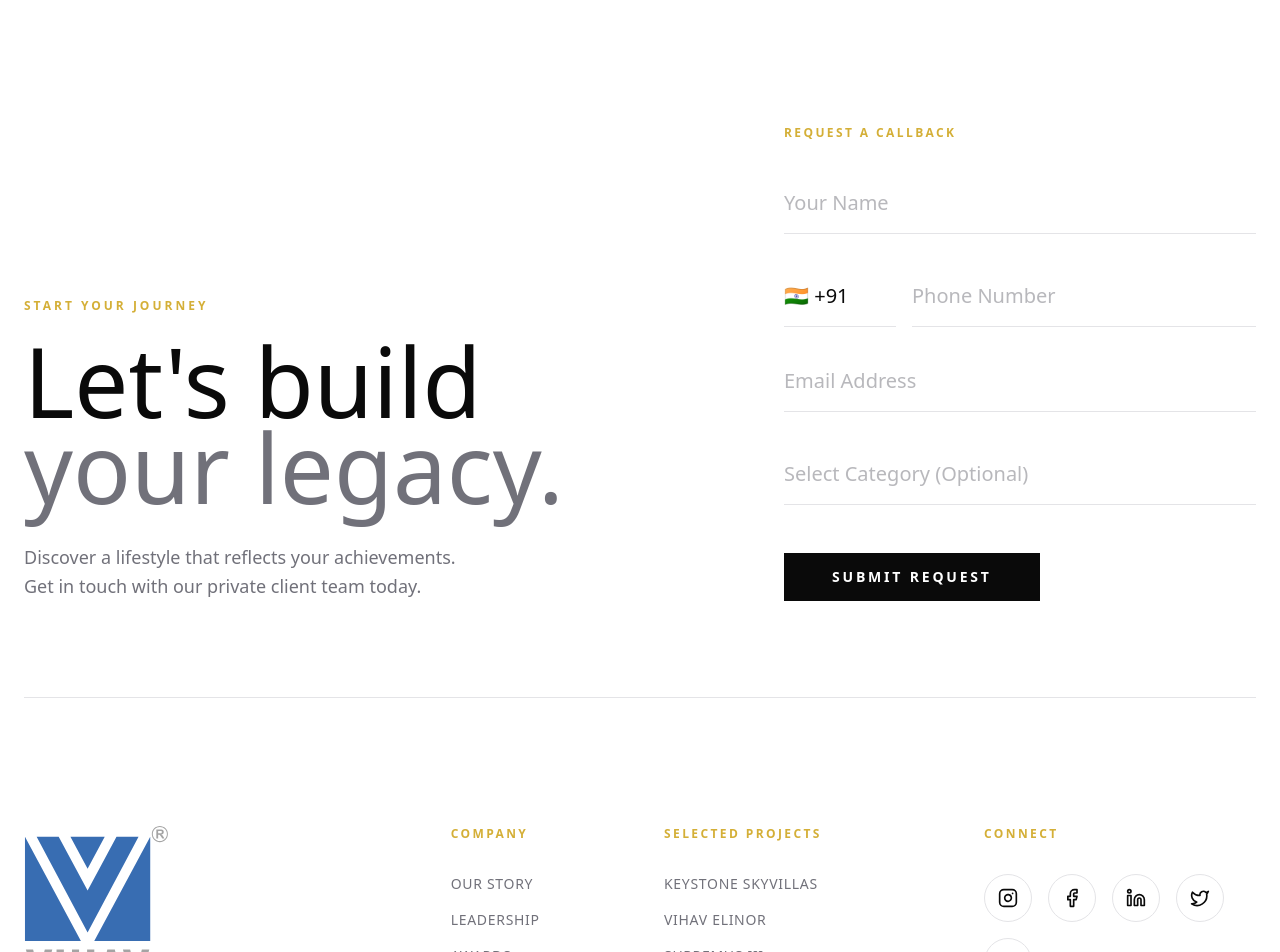
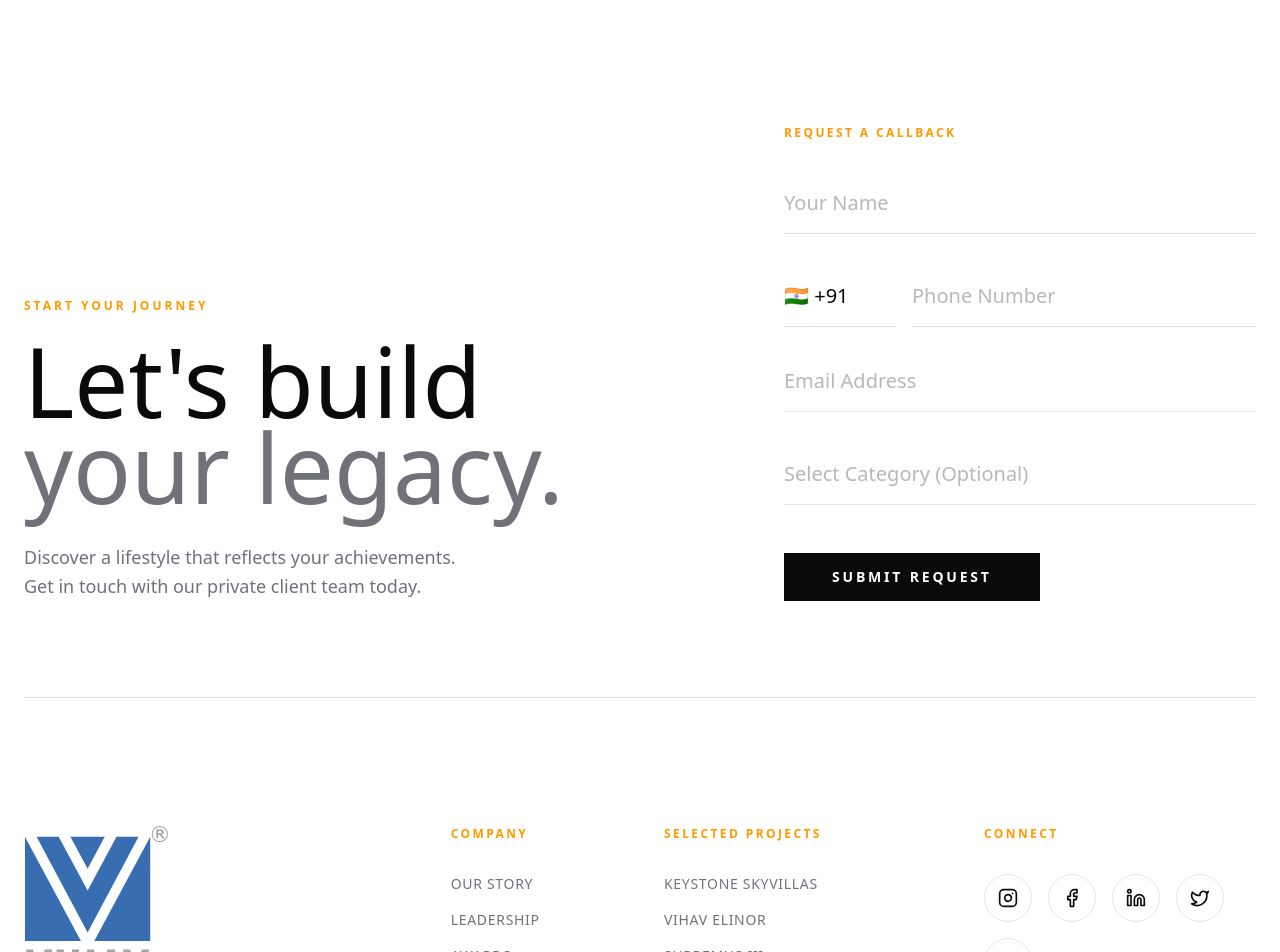
Before and after one commit to vihavdigital/vihav, a Next.js app: page /awards in a window 1280 px wide. Shown: the part 1680-2632 px from the top of the page. Built offline with nearby package versions, Linux system fonts and the light colour scheme; a web font is replaced by a local one.

Commit message:
accessibility

```diff
--- a/app/page.js
+++ b/app/page.js
@@ -35,6 +35,7 @@ export default function Home() {
 
           <div className="mb-10 min-h-[120px]">
             <TextReveal
+              as="h2"
               text="Designing spaces that transcend time."
               className="justify-center font-serif text-4xl md:text-6xl lg:text-7xl leading-tight text-foreground"
             />
@@ -179,8 +180,9 @@ export default function Home() {
           <div className="grid grid-cols-1 lg:grid-cols-2 gap-20 items-start">
             {/* Sticky Left Content */}
             <div className="lg:sticky lg:top-32 h-fit">
-              <h2 className="text-gold-400 uppercase tracking-[0.25em] text-xs font-bold mb-6 block">Our Philosophy</h2>
+              <span className="text-gold-400 uppercase tracking-[0.25em] text-xs font-bold mb-6 block">Our Philosophy</span>
               <TextReveal
+                as="h2"
                 text="Perfection is not an act, but a habit."
                 className="font-serif text-5xl md:text-7xl text-foreground mb-12 leading-none"
               />
--- a/components/home/Hero.js
+++ b/components/home/Hero.js
@@ -56,6 +56,7 @@ export default function Hero() {
                             className="w-full h-full object-cover transform scale-105"
                         >
                             <source src={SLIDES[currentSlide].src} type={SLIDES[currentSlide].src.endsWith('.webm') ? "video/webm" : "video/mp4"} />
+                            <track kind="captions" src="/captions/en.vtt" srcLang="en" label="English" default />
                         </video>
                     ) : (
                         <img
--- a/components/layout/Footer.js
+++ b/components/layout/Footer.js
@@ -15,7 +15,7 @@ export default function Footer() {
                 {/* 1. Giant CTA & Form Section */}
                 <div className="grid grid-cols-1 lg:grid-cols-2 gap-16 lg:gap-24 mb-32 border-b border-border pb-24 items-end">
                     <div>
-                        <span className="text-gold-400 uppercase tracking-[0.25em] text-xs font-bold mb-6 block">Start Your Journey</span>
+                        <span className="text-amber-500 uppercase tracking-[0.25em] text-xs font-bold mb-6 block">Start Your Journey</span>
                         <h2 className="text-5xl md:text-7xl lg:text-8xl font-serif leading-[0.9] text-foreground mb-8">
                             Let&apos;s build<br />
                             <span className="text-muted-foreground">your legacy.</span>
@@ -26,7 +26,7 @@ export default function Footer() {
                     </div>
 
                     <div className="w-full md:pl-12 lg:pl-24">
-                        <h3 className="text-gold-400 uppercase tracking-[0.2em] text-xs font-bold mb-8">Request a Callback</h3>
+                        <h3 className="text-amber-500 uppercase tracking-[0.2em] text-xs font-bold mb-8">Request a Callback</h3>
                         <EnquiryForm variant="minimal" />
                     </div>
                 </div>
@@ -62,7 +62,7 @@ export default function Footer() {
 
                     {/* Company Links */}
                     <div className="col-span-1 md:col-span-2">
-                        <h4 className="text-gold-400 font-bold uppercase tracking-[0.2em] text-xs mb-8">Company</h4>
+                        <h4 className="text-amber-500 font-bold uppercase tracking-[0.2em] text-xs mb-8">Company</h4>
                         <ul className="space-y-4">
                             {[
                                 { name: "Our Story", link: "/about" },
@@ -84,7 +84,7 @@ export default function Footer() {
 
                     {/* Project Links */}
                     <div className="col-span-1 md:col-span-3">
-                        <h4 className="text-gold-400 font-bold uppercase tracking-[0.2em] text-xs mb-8">Selected Projects</h4>
+                        <h4 className="text-amber-500 font-bold uppercase tracking-[0.2em] text-xs mb-8">Selected Projects</h4>
                         <ul className="space-y-4">
                             {[
                                 "Keystone Skyvillas",
@@ -104,7 +104,7 @@ export default function Footer() {
 
                     {/* Socials */}
                     <div className="col-span-1 md:col-span-3">
-                        <h4 className="text-gold-400 font-bold uppercase tracking-[0.2em] text-xs mb-8">Connect</h4>
+                        <h4 className="text-amber-500 font-bold uppercase tracking-[0.2em] text-xs mb-8">Connect</h4>
                         <div className="flex flex-wrap gap-4">
                             {[
                                 { icon: Instagram, href: "https://www.instagram.com/vihavgroup" },
--- a/components/projects/ProjectCard.js
+++ b/components/projects/ProjectCard.js
@@ -6,7 +6,7 @@ export default function ProjectCard({ project }) {
     return (
         <div className="group relative bg-card border border-border overflow-hidden transition-colors duration-300">
             {/* Image Container */}
-            <Link href={`/projects/${project.slug}`} className="block relative aspect-[4/3] overflow-hidden cursor-pointer">
+            <Link href={`/projects/${project.slug}`} className="block relative aspect-[4/3] overflow-hidden cursor-pointer" aria-label={`View details for ${project.title}`}>
                 <div className="absolute inset-0 bg-secondary animate-pulse group-hover:animate-none transition-colors" />
                 {/* Real implementation would use Next/Image */}
                 <div
@@ -26,7 +26,7 @@ export default function ProjectCard({ project }) {
                 <div>
                     <div className="flex justify-between items-start gap-4 mb-4">
                         <div>
-                            <span className="text-gold-400 text-[10px] md:text-xs uppercase tracking-widest block mb-2 font-bold">{project.location}</span>
+                            <span className="text-amber-500 text-[10px] md:text-xs uppercase tracking-widest block mb-2 font-bold">{project.location}</span>
                             <h3 className="text-xl md:text-2xl font-serif text-foreground leading-tight">{project.title}</h3>
                         </div>
                         <span className="text-muted-foreground text-[10px] md:text-xs text-right hidden md:block">{project.type}</span>
--- a/components/ui/TextReveal.js
+++ b/components/ui/TextReveal.js
@@ -2,9 +2,11 @@
 
 import { motion } from "framer-motion";
 
-export const TextReveal = ({ text, className = "", delay = 0 }) => {
+export const TextReveal = ({ text, className = "", delay = 0, as = "div" }) => {
     // Split text into words
     const words = text.split(" ");
+
+    const MotionTag = motion[as] || motion.div;
 
     const container = {
         hidden: { opacity: 0 },
@@ -36,7 +38,7 @@ export const TextReveal = ({ text, className = "", delay = 0 }) => {
     };
 
     return (
-        <motion.div
+        <MotionTag
             style={{ overflow: "hidden", display: "flex", flexWrap: "wrap" }}
             variants={container}
             initial="hidden"
@@ -49,7 +51,7 @@ export const TextReveal = ({ text, className = "", delay = 0 }) => {
                     {word}
                 </motion.span>
             ))}
-        </motion.div>
+        </MotionTag>
     );
 };
 
```
Also changed, not shown: 1 other file (tests, documents, lock files or other folders).
